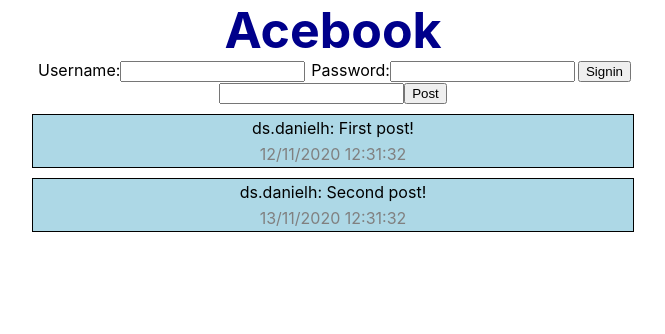
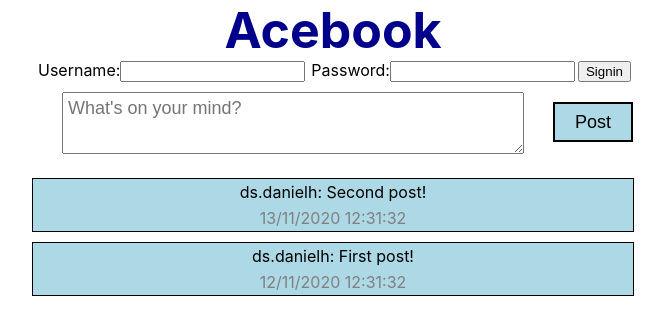
Before and after one commit to dan-holmes/AcebookFrontend, a React (Create React App) app: page / in a window 1280 px wide. Shown: the top 334 px of the page, without its empty margins (307-972 px from the left). Built offline with nearby package versions, Linux system fonts and the light colour scheme.

Commit message:
Style new post form.

```diff
--- a/src/App.css
+++ b/src/App.css
@@ -1,40 +1,5 @@
 .App {
   text-align: center;
-}
-
-.App-logo {
-  height: 40vmin;
-  pointer-events: none;
-}
-
-@media (prefers-reduced-motion: no-preference) {
-  .App-logo {
-    animation: App-logo-spin infinite 20s linear;
-  }
-}
-
-.App-header {
-  background-color: #282c34;
-  min-height: 100vh;
-  display: flex;
-  flex-direction: column;
-  align-items: center;
-  justify-content: center;
-  font-size: calc(10px + 2vmin);
-  color: white;
-}
-
-.App-link {
-  color: #61dafb;
-}
-
-@keyframes App-logo-spin {
-  from {
-    transform: rotate(0deg);
-  }
-  to {
-    transform: rotate(360deg);
-  }
 }
 
 label {
@@ -65,3 +30,28 @@ label {
   padding: 3px;
   color: grey;
 }
+
+#new-post-form {
+  width: 600px;
+  margin: auto;
+}
+
+#new-post-form-message {
+  width: 450px;
+  height: 50px;
+  margin: 10px;
+  font-size: large;
+  font-family: arial;
+  padding: 5px;
+}
+
+#new-post-form-submit {
+  background-color: lightblue;
+  border-style: solid;
+  border-color: black;
+  font-size: large;
+  height: 40px;
+  width: 80px;
+  float: right;
+  margin-top: 20px;
+}
--- a/src/App.js
+++ b/src/App.js
@@ -18,7 +18,7 @@ let post2 = {
   created_at: '13/11/2020 12:31:32'
 }
 
-let posts = [post1, post2]
+let posts = [post2, post1]
 
 function App() {
   return (
--- a/src/NewPostForm.js
+++ b/src/NewPostForm.js
@@ -3,14 +3,14 @@ import React from 'react';
 class NewPostForm extends React.Component {
   constructor(props) {
     super(props);
-        this.state = {message: ''};
+    this.state = { message: '' };
 
     this.handleChange = this.handleChange.bind(this);
     this.handleSubmit = this.handleSubmit.bind(this);
   }
 
   handleChange(event) {
-        this.setState({message: event.target.value});
+    this.setState({ message: event.target.value });
   }
 
   handleSubmit(event) {
@@ -18,11 +18,11 @@ class NewPostForm extends React.Component {
     event.preventDefault();
   }
 
-    render(){
+  render() {
     return (
-            <form onSubmit={this.handleSubmit}>
-                <input name="message" type="text" value={this.state.message} onChange={this.handleChange} />
-                <input type="submit" value="Post" />
+      <form onSubmit={this.handleSubmit} id='new-post-form'>
+        <textarea id="new-post-form-message" placeholder="What's on your mind?" name="message" type="text" value={this.state.message} onChange={this.handleChange} />
+        <input id="new-post-form-submit" type="submit" value="Post" />
       </form>
     );
   }
```
Also changed, not shown: 1 other file (tests, documents, lock files or other folders). Lines whose indentation alone changed are shown as unchanged.
